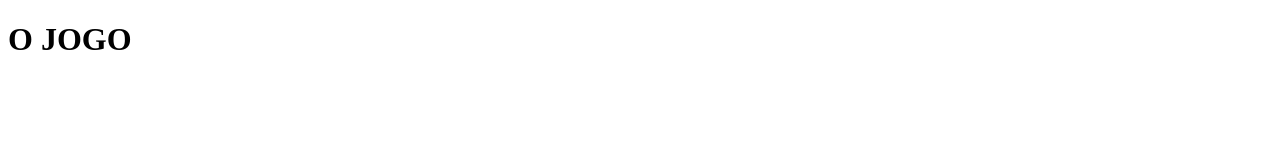
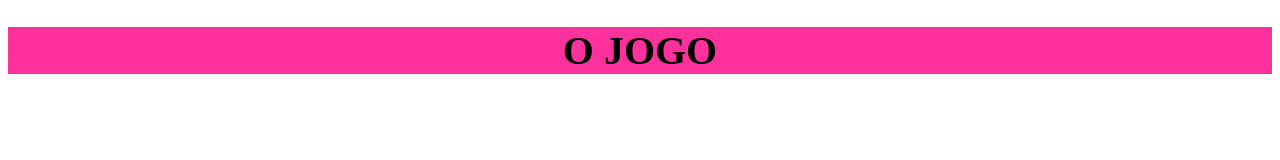
Before and after one commit to vitor-c-a/Aprendendo-Git, a plain HTML site: page index.html in a window 1280 px wide. Drawn offline with Linux system fonts and the light colour scheme.

Commit message:
Aprendendo mais

```diff
--- a/index.html
+++ b/index.html
@@ -4,8 +4,15 @@
     <meta charset="UTF-8">
     <meta name="viewport" content="width=device-width, initial-scale=1.0">
     <title>Document</title>
+    <style>
+        .ojogo{
+            font-size: 40px;
+            text-align: center;
+            background-color:rgb(255, 50, 157);
+        }
+    </style>
 </head>
 <body>
-    <h1>O JOGO</h1>
+    <h1 class="ojogo">O JOGO</h1>
 </body>
 </html>
```
Also changed, not shown: 2 other files.
